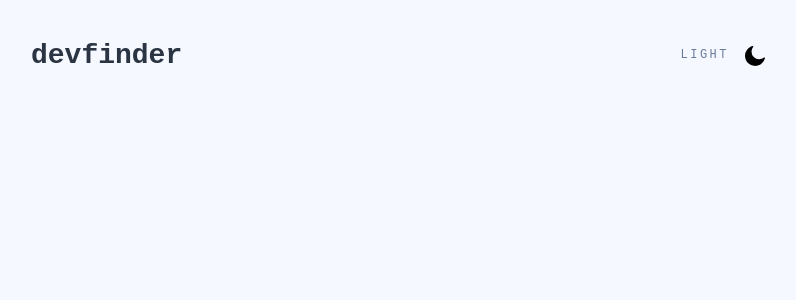
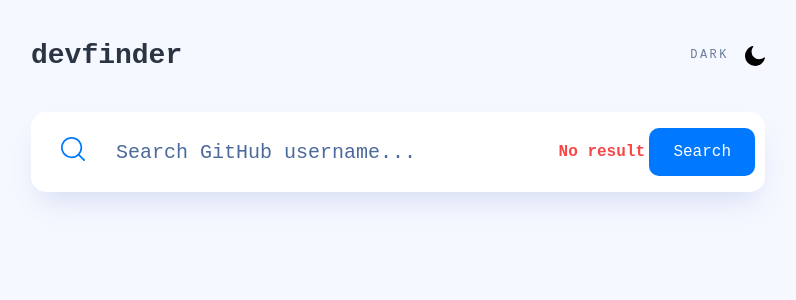
Before and after one commit to masha-masha/Dev-Finder, a React (Vite) app: page / in a window 1280 px wide. Shown: the top 300 px of the page, without its empty margins (242-1038 px from the left). Built offline with nearby package versions, Linux system fonts and the light colour scheme.

Commit message:
add component Search

```diff
--- a/src/App.tsx
+++ b/src/App.tsx
@@ -1,11 +1,13 @@
 import { Container  } from "./components/Container";
 import { TheHeader } from "./components/TheHeader";
+import { Search } from "./components/Search";
 
 function App() {
 
   return (
     <Container>
       <TheHeader/>
+      <Search hasError onSubmit={() => {}}/>
     </Container>
   )
 }
--- /dev/null
+++ b/src/components/Button/Button.module.scss
@@ -0,0 +1,14 @@
+.button {
+ padding: 12px 24px;
+ border-radius: 10px;
+ border: none;
+ background-color: var(--main-color);
+ color: var(--white);
+ font-size: 1rem;
+ line-height: 1.5;
+ cursor: pointer;
+
+ &:hover {
+  background-color: var(--main-color-hover);
+ }
+}
--- /dev/null
+++ b/src/components/Button/Button.tsx
@@ -0,0 +1,13 @@
+import React from 'react';
+import styles from './Button.module.scss';
+
+interface ButtonProps {
+  children: string,
+  onClick?: React.MouseEventHandler<HTMLButtonElement>
+}
+
+export const Button = ({ children, onClick }: ButtonProps) => (
+  <button className={styles.button} onClick={onClick}>
+    {children}
+  </button>
+);
--- /dev/null
+++ b/src/components/Button/index.ts
@@ -0,0 +1 @@
+export * from './Button';
--- /dev/null
+++ b/src/components/Search/Search.module.scss
@@ -0,0 +1,83 @@
+:global {
+  body[data-theme='light'] {
+    --search-bg: var(--white);
+    --search-color: var(--gray-300);
+    --search-placeholder-color: var(--gray-200);
+    --search-shadow: var(--shadow);
+  }
+
+  body[data-theme='dark'] {
+    --search-bg: var(--gray-400);
+    --search-color: var(--white);
+    --search-placeholder-color: var(--white);
+    --search-shadow: unset;
+  }
+}
+
+.search {
+  position: relative;
+  width: 100%;
+  overflow: hidden;
+  padding: 10px 10px 10px 16px;
+  background-color: var(--search-bg, white);
+  display: flex;
+  align-items: center;
+  box-shadow: var(--search-shadow);
+  border-radius: 15px;
+
+  @media (min-width: 767px) {
+    padding: 10px 10px 10px 30px;
+  }
+
+  &>button {
+    flex-shrink: 0;
+  }
+}
+
+.label {
+  cursor: pointer;
+}
+
+.textField {
+  padding: 0 10px;
+  flex-grow: 5;
+  height: 60px;
+  max-width: calc(100% - 100px - 20px);
+  border: none;
+  color: var(--search-color);
+  font-size: 0.75rem;
+  line-height: 1.5;
+  cursor: pointer;
+  background-color: var(--search-bg);
+
+  &::placeholder {
+    color: var(--search-placeholder-color);
+  }
+
+  &:focus {
+    outline: none;
+  }
+
+  @media (min-width: 767px) {
+    margin: 0 5px;
+    font-size: 1.25rem;
+    margin: 0 20px;
+  }
+}
+
+.error {
+  position: absolute;
+  right: 50%;
+  bottom: 5px;
+  color: var(--error-color);
+  font-size: 1rem;
+  line-height: 1.5;
+  font-weight: 700;
+
+  @media (min-width: 767px) {
+    right: 120px;
+    top: 50%;
+    transform: translateY(-50%);
+    bottom: unset;
+  }
+}
--- /dev/null
+++ b/src/components/Search/Search.tsx
@@ -0,0 +1,55 @@
+import styles from "./Search.module.scss";
+
+import React, { useRef, useEffect } from "react";
+
+import iconSearch from "../../assets/icon-search.svg";
+import { Button } from "../Button";
+
+interface SearchProps {
+ hasError: boolean;
+ onSubmit: (text: string) => void;
+}
+
+export const Search = ({ hasError, onSubmit }: SearchProps) => {
+ const searchRef = useRef<HTMLInputElement | null>(null);
+
+ const handleSubmit = (event: React.FormEvent) => {
+    event.preventDefault()
+
+    const text = searchRef.current?.value || "";
+
+    if(text) {
+        onSubmit(text);
+        if (searchRef.current) {
+        searchRef.current.value = "";
+        searchRef.current.focus();
+      }
+    }
+ };
+
+ useEffect(() => {
+  if (searchRef.current) {
+   searchRef.current.focus();
+  }
+ }, []);
+
+ return (
+  <form onSubmit={handleSubmit} autoComplete="off" >
+   <div className={styles.search}>
+    <label htmlFor="search" className={styles.label}>
+     <img src={iconSearch} alt="icon search" />
+    </label>
+    <input
+     type="text"
+     className={styles.textField}
+     id="search"
+     name="username"
+     placeholder="Search GitHub username..."
+     ref={searchRef}
+    />
+    {hasError && <div className={styles.error}>No result</div>}
+    <Button>Search</Button>
+   </div>
+  </form>
+ );
+};
--- /dev/null
+++ b/src/components/Search/index.ts
@@ -0,0 +1 @@
+export * from './Search';
--- a/src/components/ThemeSwitcher/ThemeSwitcher.tsx
+++ b/src/components/ThemeSwitcher/ThemeSwitcher.tsx
@@ -6,7 +6,7 @@
 
 export const ThemeSwitcher = () => {
  const [isDark, setIsDark] = useState(false);
- const themeText = isDark ? "Dark" : "Light";
+ const themeText = isDark ? "Light" : "Dark";
  const ThemeIcon = isDark ? (
   <img src={iconSun} alt="icon sun" className={styles.icon} />
  ) : (
```
